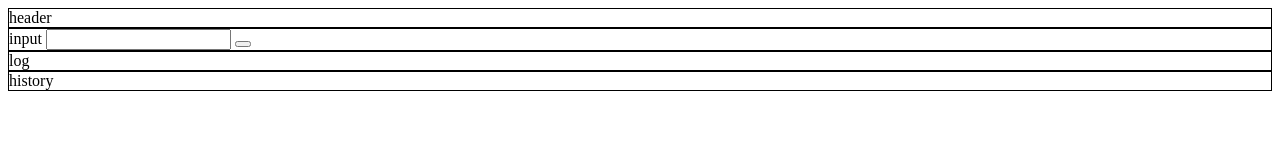
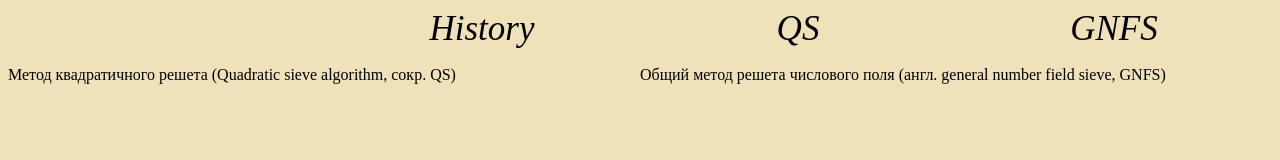
Before and after one commit to pagamov/VKR, a website: page index.html in a window 1280 px wide. Drawn offline with Linux system fonts and the light colour scheme.

Commit message:
some more

```diff
--- a/index.html
+++ b/index.html
@@ -3,49 +3,127 @@
    <head>
       <meta http-equiv="Content-Type" content="text/html; charset=UTF-8">
       <style>
-          div {
+          body {
+              background-color:#EFE2BA;
+          }
+          /* div {
               border: 1px solid black;
+          } */
+          .row {
+              display: table;
+              width: 100%;
+              table-layout: fixed;
           }
-          .header {
+          .coll {
+              width: 20%;
+              display: table-cell;
+              transition-duration: 0.4s;
+          }
+          .b1 {
+              width: 100%;
+              height: 100%;
+              border: none;
+              background-color: #EFE2BA;
+              font-style: oblique;
+              font-family: "Times New Roman", Times, serif;
+              font-size: 35px;
+              transition-duration: 0.4s;
+          }
+          .b1:hover {
+              background-color: #D79922;
+          }
 
-          }
-          .input {
-
-          }
-          .log {
-
-          }
-          .history {
-
-          }
       </style>
       <title>Factoring</title>
 
    </head>
 <body>
-    <div class="header">
-        header
+    <!-- <div style='background-color:#D79922;'>
+        #D79922
     </div>
+    <div style='background-color:#EFE2BA;'>
+        #EFE2BA
+    </div>
+    <div style='background-color:#F13C20;'>
+        #F13C20
+    </div>
+    <div style='background-color:#4056A1;'>
+        #4056A1
+    </div>
+    <div style='background-color:#C5CBE3;'>
+        #C5CBE3
+    </div> -->
 
-    <div class="input">
-        input
-        <input id="input1" type="text"></input>
-        <button type="button" onclick="send()"></button>
+    <!-- top menu -->
+    <div class="row">
+        <div class="coll">
+            <!-- <p class='b1' style='text-align:center;'>Factoring</p> -->
+        </div>
+        <div class="coll">
+            <button onclick='gotoHistory()' class='b1' type="button" name="button">History</button>
+        </div>
+        <div class="coll">
+            <button onclick='gotoQS()' class='b1' type="button" name="button">QS</button>
+        </div>
+        <div class="coll">
+            <button onclick='gotoGNFS()' class='b1' type="button" name="button">GNFS</button>
+        </div>
     </div>
-
-    <div class="log">
-        log
+    <!-- Input QS -->
+    <div id='QS' class="row" style='display:none;'>
+        <div class="coll">
+            input
+        </div>
+        <div class="coll">
+            <input id="input1" type="text"></input>
+        </div>
+        <div class="coll">
+            <button type="button" onclick="send()"></button>
+        </div>
     </div>
-
-    <div class="history">
-        history
+    <!-- Input GNFS -->
+    <div id='GNFS' class="row" style='display:none;'>
+        <div class="coll">
+            input
+        </div>
+        <div class="coll">
+            <input id="input1" type="text"></input>
+        </div>
+        <div class="coll">
+            <button type="button" onclick="send()"></button>
+        </div>
+    </div>
+    <!-- History page -->
+    <div id='History' class="row">
+        <div class="coll">
+            <p>Метод квадратичного решета (Quadratic sieve algorithm, сокр. QS)</p>
+        </div>
+        <div class="coll">
+            <p>Общий метод решета числового поля (англ. general number field sieve, GNFS)</p>
+        </div>
     </div>
 
     <script type="text/javascript">
         function send() {
-            inp = document.getElementById("input1");
-            inp.value = 'send'
-            console.log('send')
+          var inp = document.getElementById('input1');
+          inp.value = 'send';
+          console.log('send');
+        }
+        function gotoQS() {
+            document.getElementById('QS').style.display='inline-block';
+            document.getElementById('GNFS').style.display='none';
+            document.getElementById('History').style.display='none';
+        }
+        function gotoGNFS() {
+            document.getElementById('QS').style.display='none';
+            document.getElementById('GNFS').style.display='inline-block';
+            document.getElementById('History').style.display='none';
+        }
+        function gotoHistory() {
+            document.getElementById('QS').style.display='none';
+            document.getElementById('GNFS').style.display='none';
+            document.getElementById('History').style.display='inline-block';
         }
     </script>
-</body></html>
+</body>
+</html>
```
Also changed, not shown: 1 other file.
